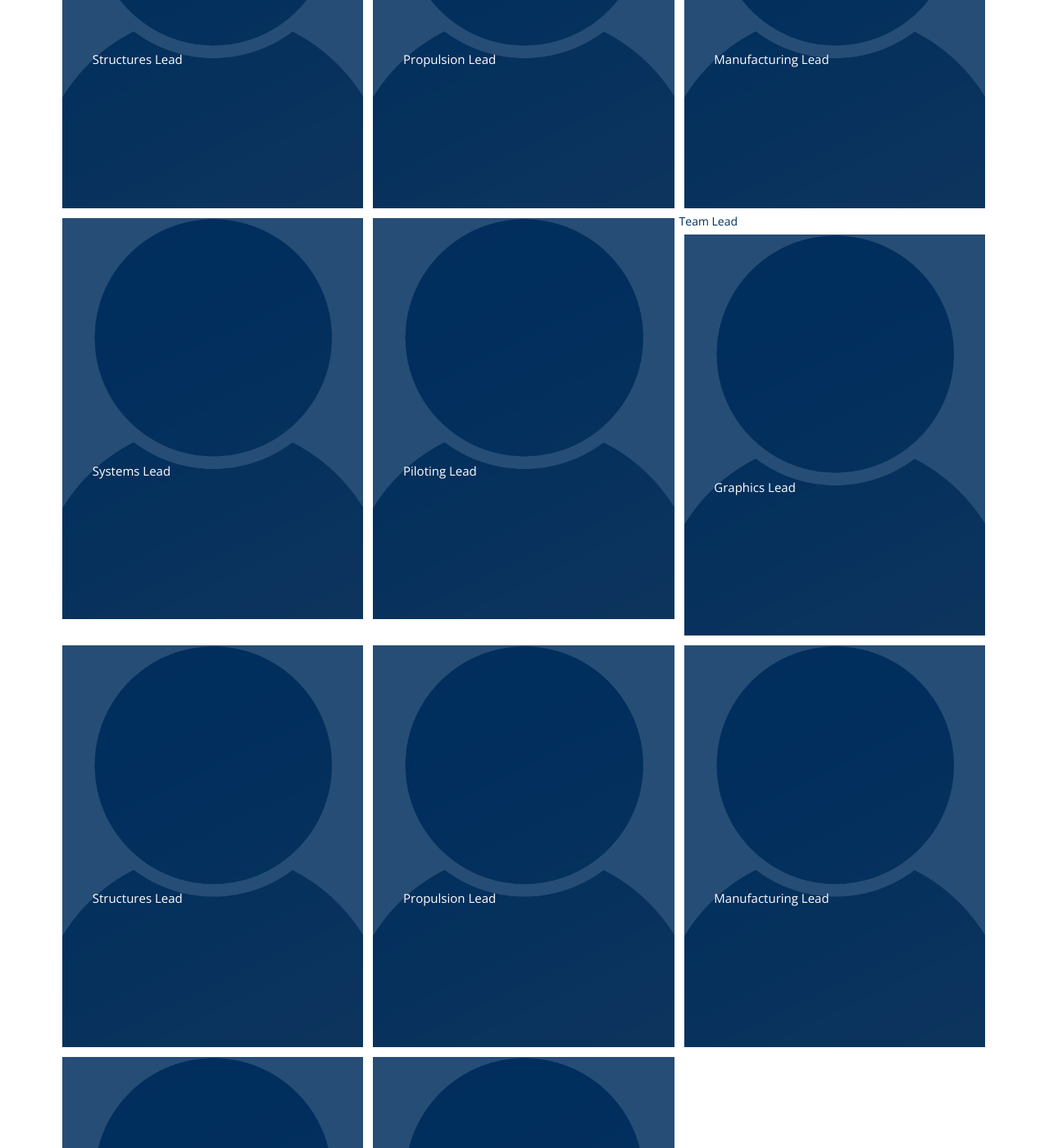
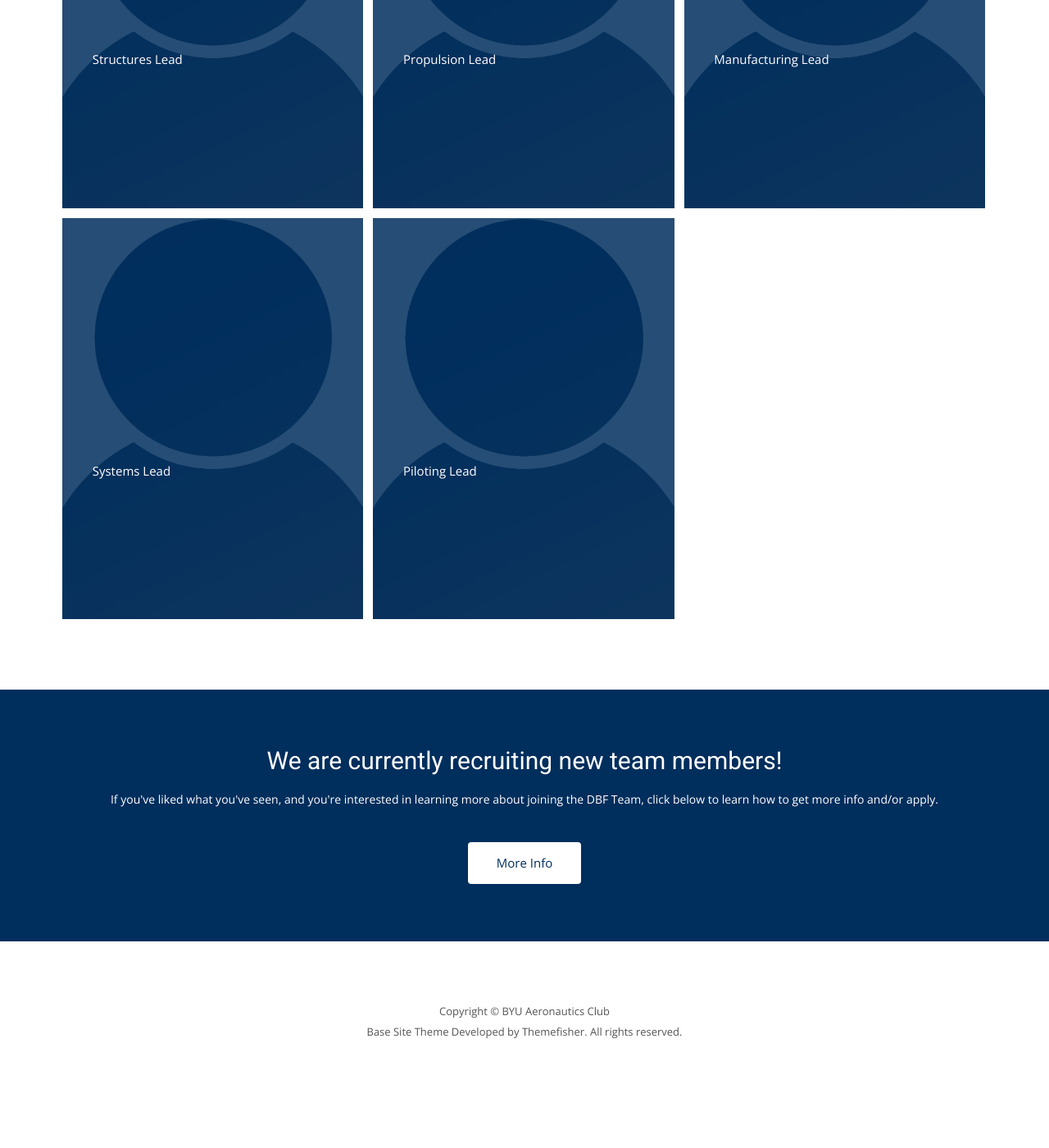
Before and after one commit to BYU-Aeronautics-Club/DBF, a Jekyll site: the page built from members.html, in a window 1280 px wide and 1400 px high, scrolled down 1356 px. Shown: the whole window at 82% size. Built offline with Jekyll 4.4.1, drawn with Linux system fonts in a browser that asks for light colours; nearby versions of some CDN libraries; some web fonts are replaced; after the commit the page ends 2692 px from its top, so only the background shows below that; some of the changed text lies outside the part shown.

Commit message:
clean up the rest

```diff
--- a/members.html
+++ b/members.html
@@ -73,7 +73,7 @@ permalink: /members/
                 </a>
               </li>
               <!-- Team Lead -->
-              <li class="mix Leadership">
+              <li class="mix Leadership Graphics">
               <!-- EMAIL IF TEAM LEAD -->
                 <a href="#">
                   <img src="{{ site.baseurl }}/img/blankperson.png" alt="">
@@ -90,7 +90,7 @@ permalink: /members/
                 </a>
               </li>
               <!-- Team Lead -->
-              <li class="mix Leadership">
+              <li class="mix Leadership Structures">
               <!-- EMAIL IF TEAM LEAD -->
                 <a href="#">
                   <img src="{{ site.baseurl }}/img/blankperson.png" alt="">
@@ -107,7 +107,7 @@ permalink: /members/
                 </a>
               </li>
               <!-- Team Lead -->
-              <li class="mix Leadership">
+              <li class="mix Leadership Propulsion">
               <!-- EMAIL IF TEAM LEAD -->
                 <a href="#">
                   <img src="{{ site.baseurl }}/img/blankperson.png" alt="">
@@ -124,7 +124,7 @@ permalink: /members/
                 </a>
               </li>
               <!-- Team Lead -->
-              <li class="mix Leadership">
+              <li class="mix Leadership Manufacturing">
               <!-- EMAIL IF TEAM LEAD -->
                 <a href="#">
                   <img src="{{ site.baseurl }}/img/blankperson.png" alt="">
@@ -141,7 +141,7 @@ permalink: /members/
                 </a>
               </li>
               <!-- Team Lead -->
-              <li class="mix Leadership">
+              <li class="mix Leadership Systems">
               <!-- EMAIL IF TEAM LEAD -->
                 <a href="#">
                   <img src="{{ site.baseurl }}/img/blankperson.png" alt="">
@@ -158,7 +158,7 @@ permalink: /members/
                 </a>
               </li>
               <!-- Team Lead -->
-              <li class="mix Leadership">
+              <li class="mix Leadership Piloting">
               <!-- EMAIL IF TEAM LEAD -->
                 <a href="#">
                   <img src="{{ site.baseurl }}/img/blankperson.png" alt="">
@@ -174,132 +174,20 @@ permalink: /members/
                   </div>
                 </a>
               </li>
-              <!-- Aero Pages -->
-              Team Lead
-              <!-- <li class="mix Aerodynamics"> -->
-              <!-- EMAIL IF TEAM LEAD -->
-                <!-- <a href="#"> -->
-                  <!-- <img src="{{ site.baseurl }}/img/blankperson.png" alt=""> -->
-                  <!-- <div class="overly"> -->
-                    <!-- <div class="position-center"> -->
-                      <!-- NAME -->
-                      <!-- <h2></h2> -->
-                      <!-- POSITION -->
-                      <!-- <p>Aerodynamics Lead</p> -->
-                      <!-- YEAR -->
-                      <!-- <p></p> -->
-                    <!-- </div> -->
-                  <!-- </div> -->
-                <!-- </a> -->
-              <!-- </li> -->
-              <!-- Graphics stuff -->
-              <!-- Team Lead -->
-              <li class="mix Graphics">
-              <!-- EMAIL IF TEAM LEAD -->
-                <a href="#">
-                  <img src="{{ site.baseurl }}/img/blankperson.png" alt="">
-                  <div class="overly">
-                    <div class="position-center">
-                      <!-- NAME -->
-                      <h2></h2>
-                      <!-- POSITION -->
-                      <p>Graphics Lead</p>
-                      <!-- YEAR -->
-                      <p></p>
-                    </div>
-                  </div>
-                </a>
-              </li>
+              <!-- Aero -->
+
+              <!-- Graphics  -->
+
               <!-- Structures -->
-              <!-- Team Lead -->
-              <li class="mix Structures">
-                <!-- EMAIL IF TEAM LEAD -->
-                <a href="#">
-                  <img src="{{ site.baseurl }}/img/blankperson.png" alt="">
-                  <div class="overly">
-                    <div class="position-center">
-                      <!-- NAME -->
-                      <h2></h2>
-                      <!-- POSITION -->
-                      <p>Structures Lead</p>
-                      <!-- YEAR -->
-                      <p></p>
-                    </div>
-                  </div>
-                </a>
-              </li>
+
               <!-- Propulsion -->
-              <!-- Team Lead -->
-              <li class="mix Propulsion">
-              <!-- EMAIL IF TEAM LEAD -->
-                <a href="#">
-                  <img src="{{ site.baseurl }}/img/blankperson.png" alt="">
-                  <div class="overly">
-                    <div class="position-center">
-                      <!-- NAME -->
-                      <h2></h2>
-                      <!-- POSITION -->
-                      <p>Propulsion Lead</p>
-                      <!-- YEAR -->
-                      <p></p>
-                    </div>
-                  </div>
-                </a>
-              </li>
+
               <!-- Manufacturing -->
-              <!-- Team Lead -->
-              <li class="mix Manufacturing">
-                <!-- EMAIL IF TEAM LEAD -->
-                <a href="#">
-                  <img src="{{ site.baseurl }}/img/blankperson.png" alt="">
-                  <div class="overly">
-                    <div class="position-center">
-                      <!-- NAME -->
-                      <h2></h2>
-                      <!-- POSITION -->
-                      <p>Manufacturing Lead</p>
-                      <!-- YEAR -->
-                      <p></p>
-                    </div>
-                  </div>
-                </a>
-              </li>
+
               <!-- Systems -->
-              <!-- Team Lead -->
-              <li class="mix Systems">
-                  <!-- EMAIL IF TEAM LEAD -->
-                <a href="#">
-                  <img src="{{ site.baseurl }}/img/blankperson.png" alt="">
-                  <div class="overly">
-                    <div class="position-center">
-                      <!-- NAME -->
-                      <h2></h2>
-                      <!-- POSITION -->
-                      <p>Systems Lead</p>
-                      <!-- YEAR -->
-                      <p></p>
-                    </div>
-                  </div>
-                </a>
-              </li>
+
               <!-- Piloting -->
-              <!-- Team Lead -->
-              <li class="mix Piloting">
-                  <!-- EMAIL IF TEAM LEAD -->
-                <a href="#">
-                  <img src="{{ site.baseurl }}/img/blankperson.png" alt="">
-                  <div class="overly">
-                    <div class="position-center">
-                      <!-- NAME -->
-                      <h2></h2>
-                      <!-- POSITION -->
-                      <p>Piloting Lead</p>
-                      <!-- YEAR -->
-                      <p></p>
-                    </div>
-                  </div>
-                </a>
-              </li>
+
             </ul>
           </div>
         </div>
```
